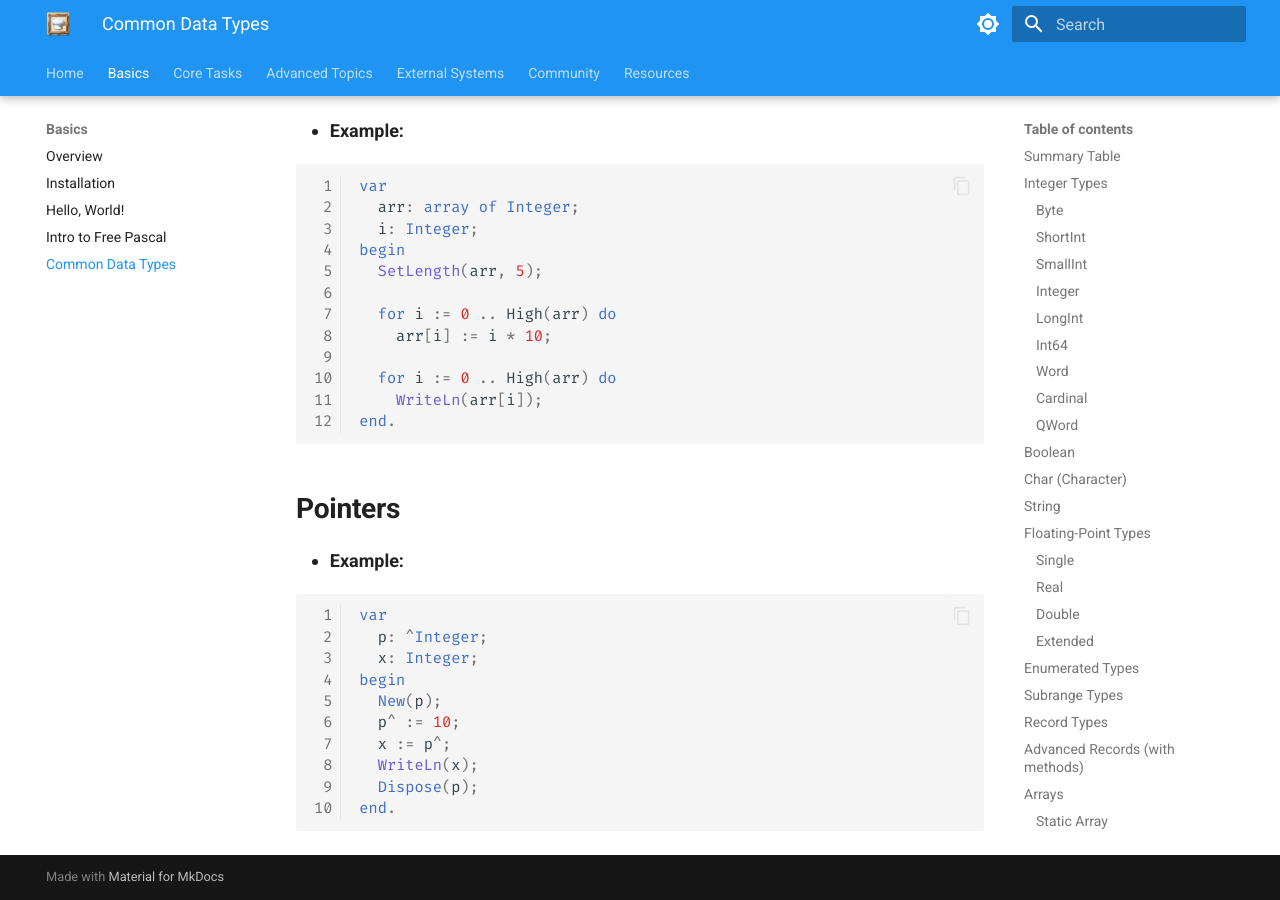
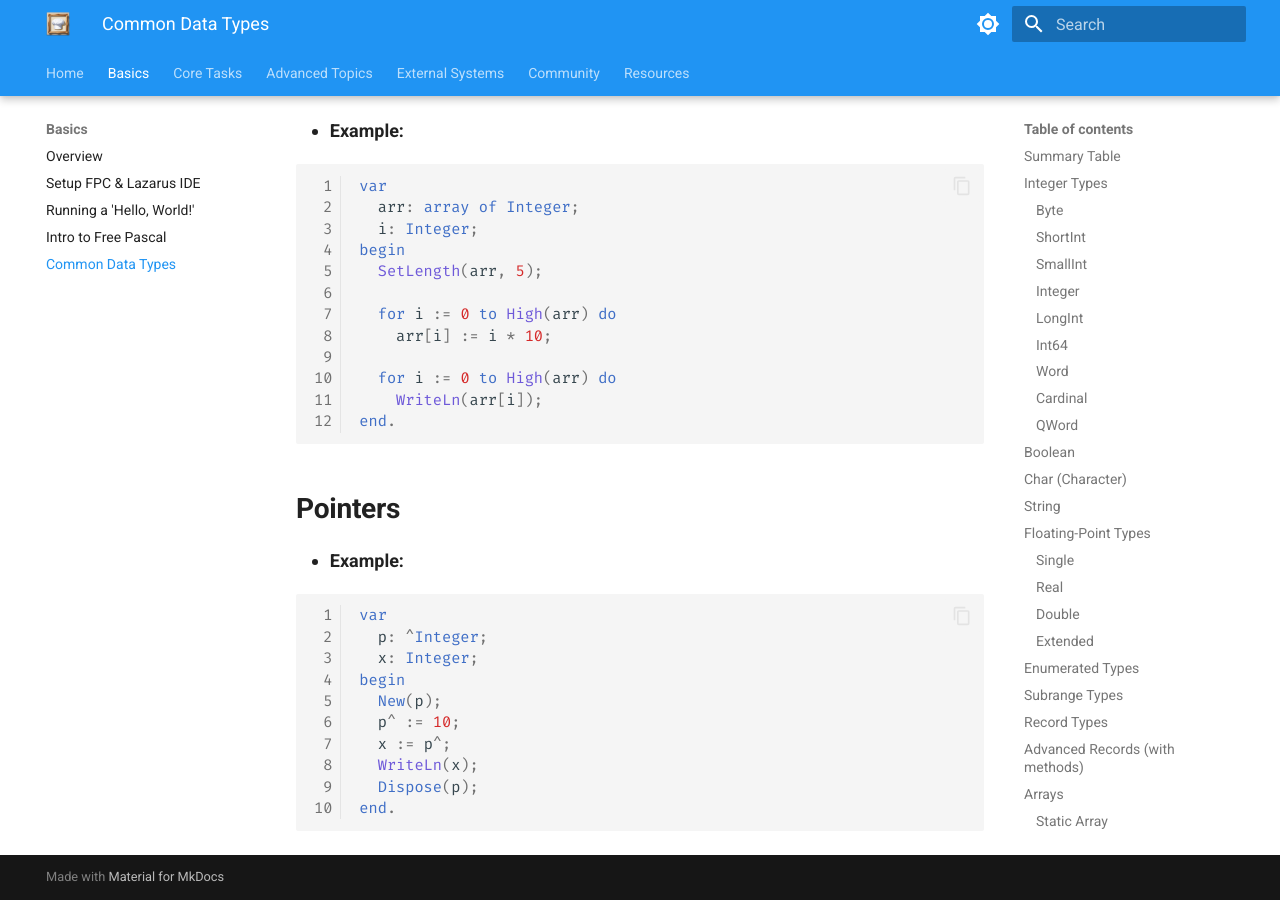
Before and after one commit to ikelaiah/free-pascal-cookbook, an MkDocs documentation site: the page built from docs/docs/basics/common-data-types.md, in a window 1280 px wide and 900 px high, scrolled down 8871 px. Built offline with MkDocs 1.6.1 and Material for MkDocs 9.7.7, drawn with Linux system fonts in a browser that asks for light colours.

Commit message:
Update - Minor edits.

````diff
--- a/docs/docs/basics/common-data-types.md
+++ b/docs/docs/basics/common-data-types.md
@@ -365,10 +365,10 @@ var
 begin
   SetLength(arr, 5);
 
-  for i := 0 .. High(arr) do
+  for i := 0 to High(arr) do
     arr[i] := i * 10;
 
-  for i := 0 .. High(arr) do
+  for i := 0 to High(arr) do
     WriteLn(arr[i]);
 end.
 ```
--- a/mkdocs.yml
+++ b/mkdocs.yml
@@ -7,8 +7,8 @@ nav:
     - License: LICENSE.md
   - Basics:
     - Overview: docs/basics/overview.md
-    - Installation: docs/basics/install.md
-    - Hello, World!: docs/basics/basic-hello-world.md
+    - Setup FPC & Lazarus IDE: docs/basics/install.md
+    - Running a 'Hello, World!': docs/basics/basic-hello-world.md
     - Intro to Free Pascal: docs/basics/basics-fpc.md
     - Common Data Types: docs/basics/common-data-types.md
   - Core Tasks:
````
Also changed, not shown: docs/docs/basics/basic-hello-world.md (+1 -1 lines), docs/docs/basics/basics-fpc.md (+1 -1 lines).
